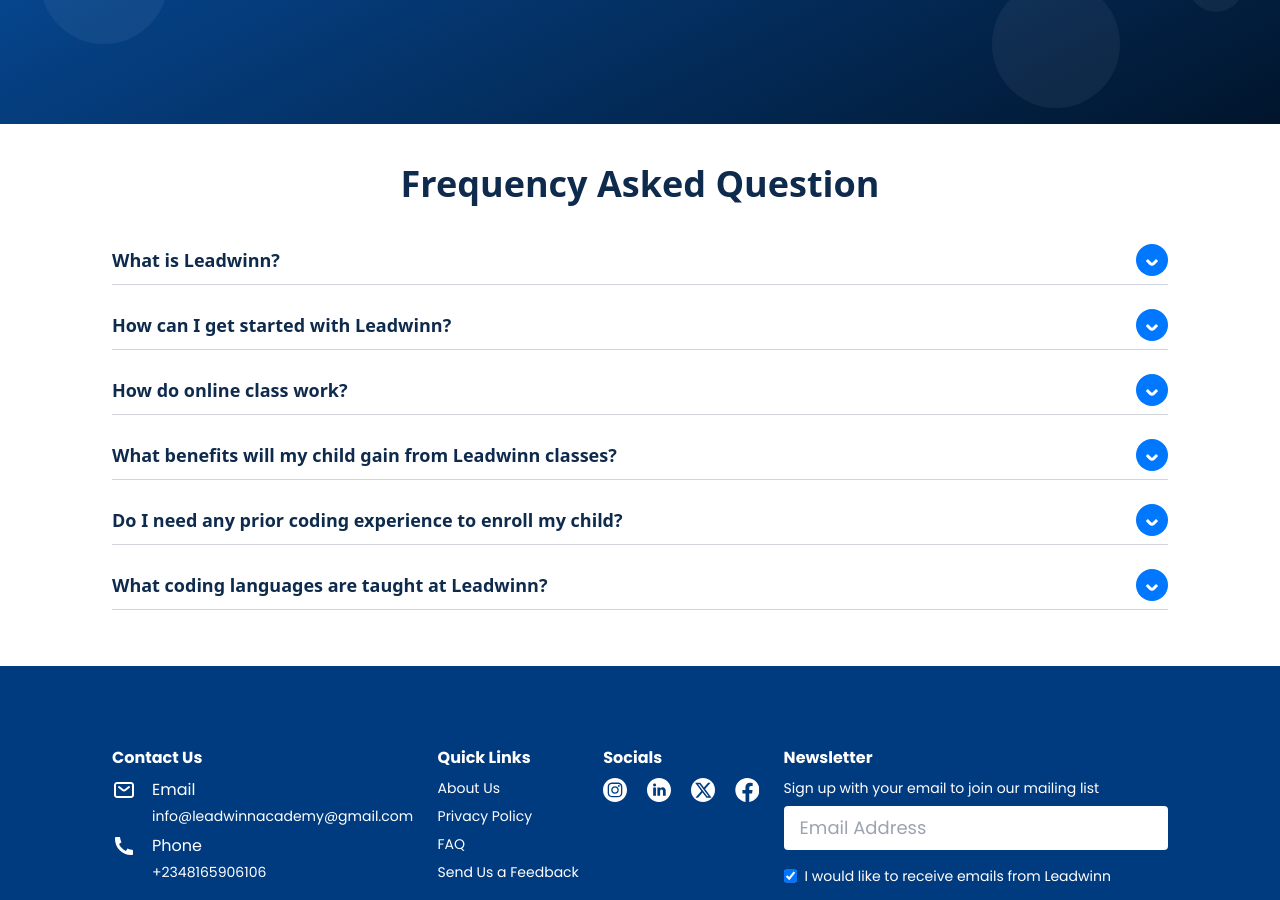
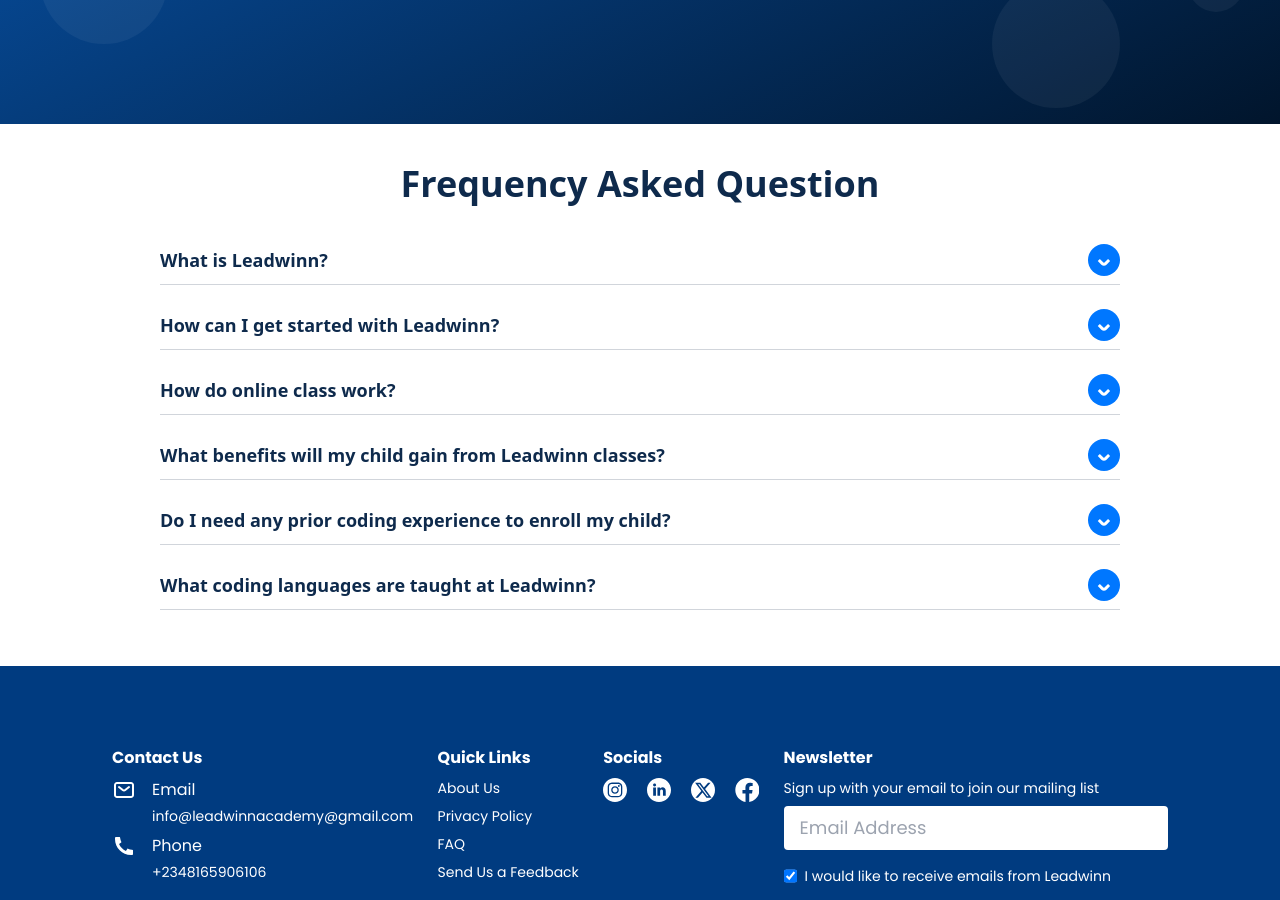
Before and after one commit to Adeleyeha-17/Leadwinn-Academy, a React (Vite) app: page / in a window 1280 px wide. Shown: the part 1580-2480 px from the top of the page. Built offline with nearby package versions, Linux system fonts and the light colour scheme.

Commit message:
updated FAQ

```diff
--- a/src/components/Faq/Faq.tsx
+++ b/src/components/Faq/Faq.tsx
@@ -32,8 +32,9 @@ export const Faq: React.FC = () => {
    ];
 
    return (
-      <div className="px-6 sm:px-10 md:px-20 lg:px-28 p-10 md:max-lg:max-w-6xl lg:max-w-7xl mx-auto">
-        <h1 className="text-head-black font-bold text-[16px] sm:text-xl lg:text-3xl xl:text-4xl mb-8 flex items-center justify-center">Frequency Asked Question</h1>
+      <div className="px-6 sm:px-10 md:px-20 lg:px-40 p-10 md:max-lg:max-w-6xl lg:max-w-7xl mx-auto">
+        <h1 className="text-head-black font-bold text-[16px] sm:text-xl lg:text-3xl xl:text-4xl mb-8 flex items-center justify-center">Frequency Asked Question
+        </h1>
 
 
          {
```
